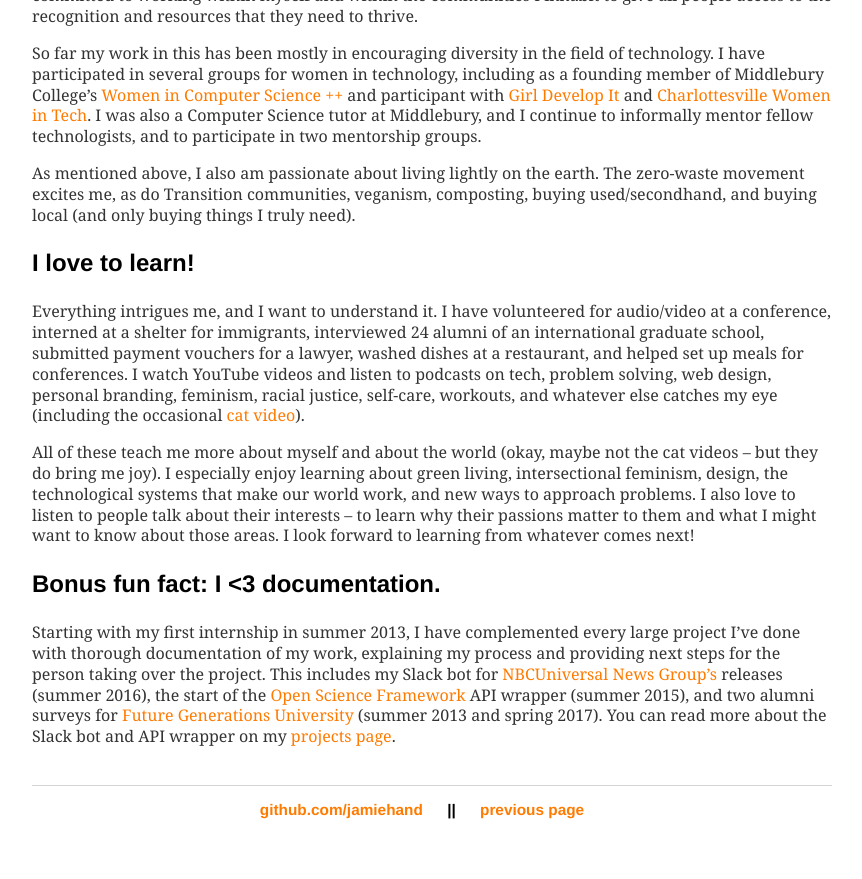
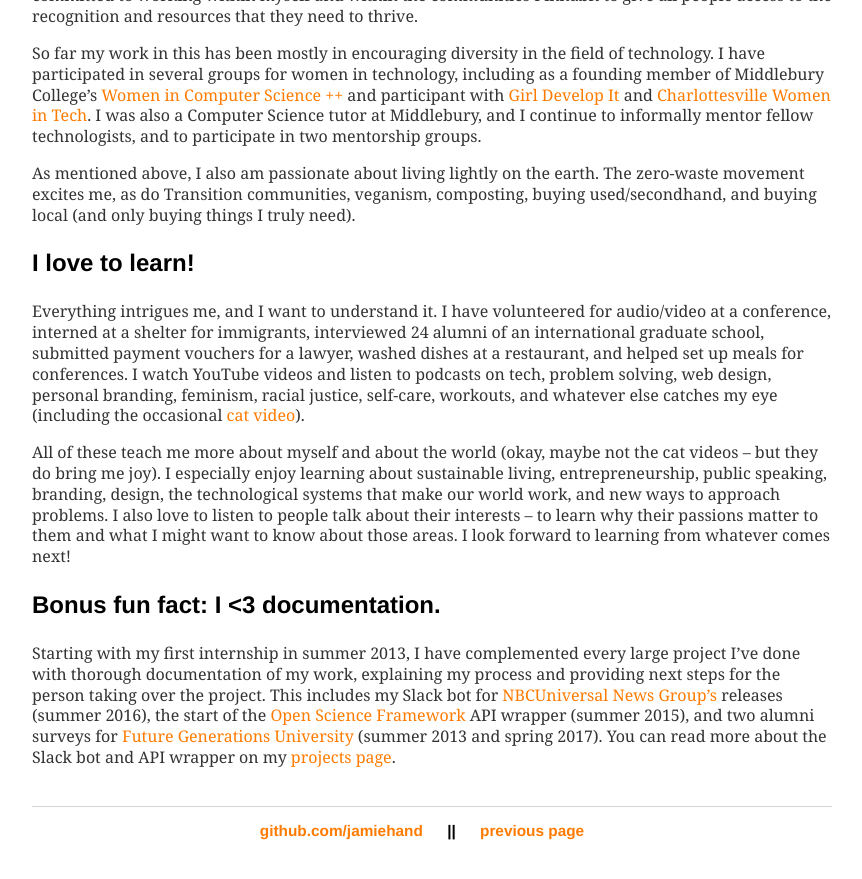
Before and after one commit to jamiehand/jamiehand.github.io, a Jekyll site: the page built from index.md, in a window 1280 px wide and 900 px high, scrolled down 1514 px. Shown: the top 879 px of the window, without its empty margins (208-1070 px from the left). Built offline with Jekyll 4.4.1, drawn with Linux system fonts in a browser that asks for light colours.

Commit message:
Update index.md

```diff
--- a/index.md
+++ b/index.md
@@ -86,8 +86,8 @@ racial justice, self-care, workouts, and whatever else catches my eye
 
 All of these teach
 me more about myself and about the world (okay, maybe not the cat videos -- but they
-do bring me joy). I especially enjoy learning about green living,
-intersectional feminism, design, the technological systems that make our world work, and
+do bring me joy). I especially enjoy learning about sustainable living, entrepreneurship,
+public speaking, branding, design, the technological systems that make our world work, and
 new ways to approach problems. I also love to listen to people talk about
 their interests -- to learn why their passions matter to them and
 what I might want to know about those areas.
```
